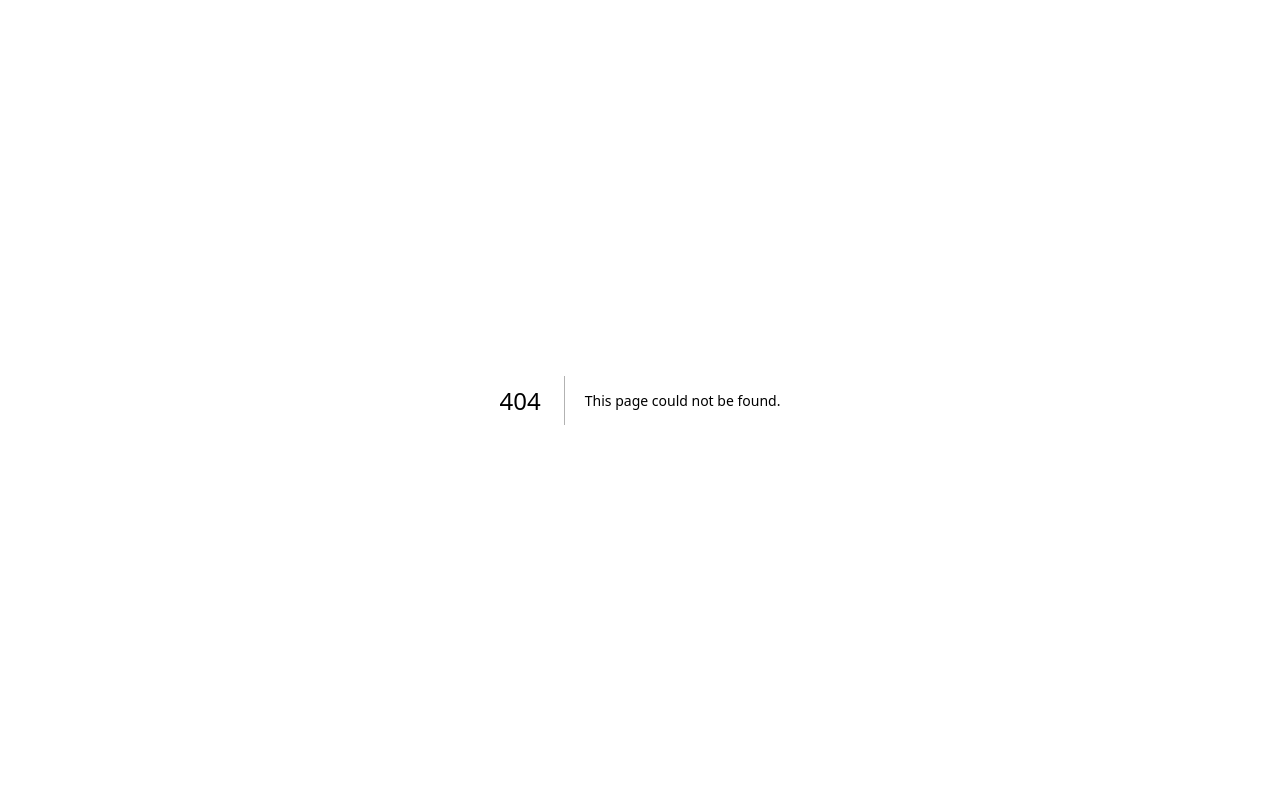
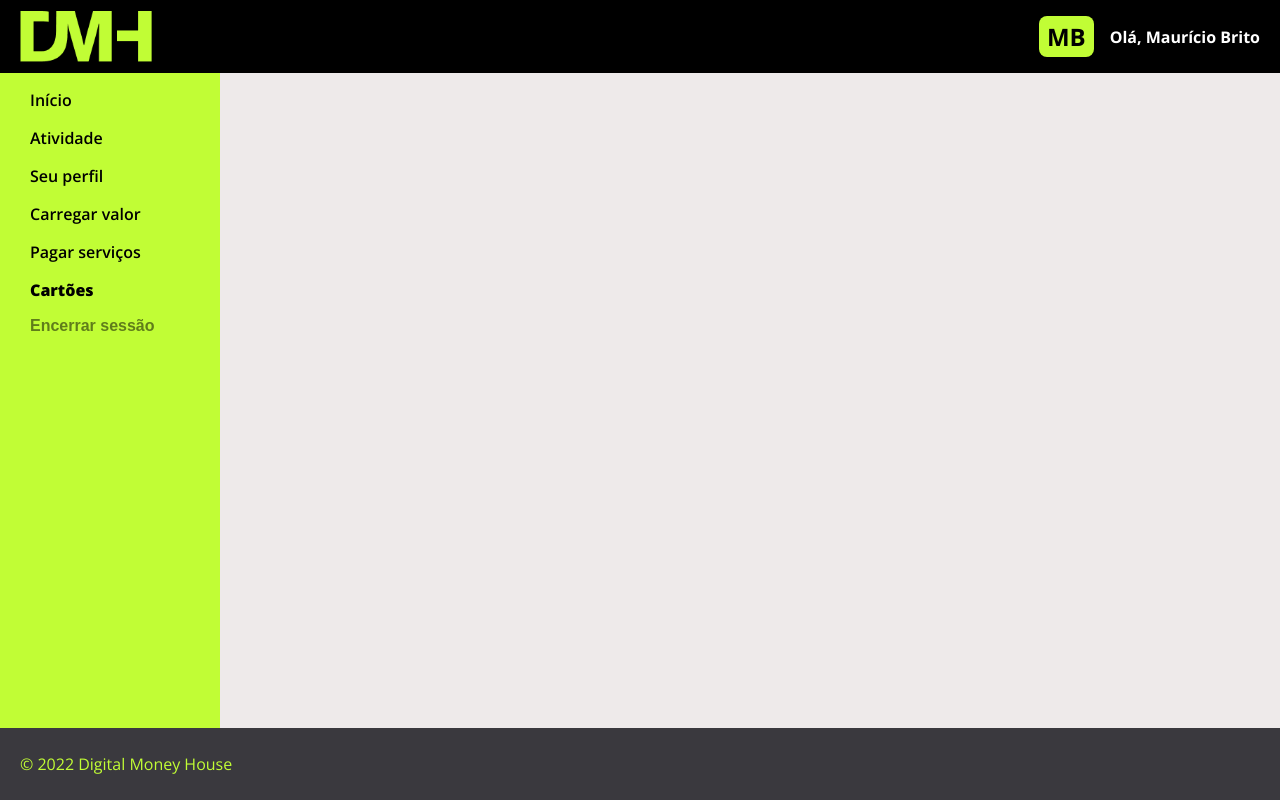
Before and after one commit to noubarijou/PI2-DHM, a Next.js app: page /cards in a window 1280 px wide. Before the commit this address had no page. Built offline with nearby package versions, Linux system fonts and the light colour scheme.

Commit message:
feat: cards page created

```diff
--- /dev/null
+++ b/src/pages/cards/index.tsx
@@ -0,0 +1,18 @@
+import { ContainerPage, SideMenu } from 'components';
+import Footer from 'components/footer';
+import Head from 'next/head';
+
+const Cards = () => {
+  return (
+    <>
+      <Head>
+        <title>DMH | Cards</title>
+      </Head>
+      <SideMenu />
+      <ContainerPage></ContainerPage>
+      <Footer />
+    </>
+  );
+};
+
+export default Cards;
```
Also changed, not shown: src/pages/cards/cards.style.ts (added).
